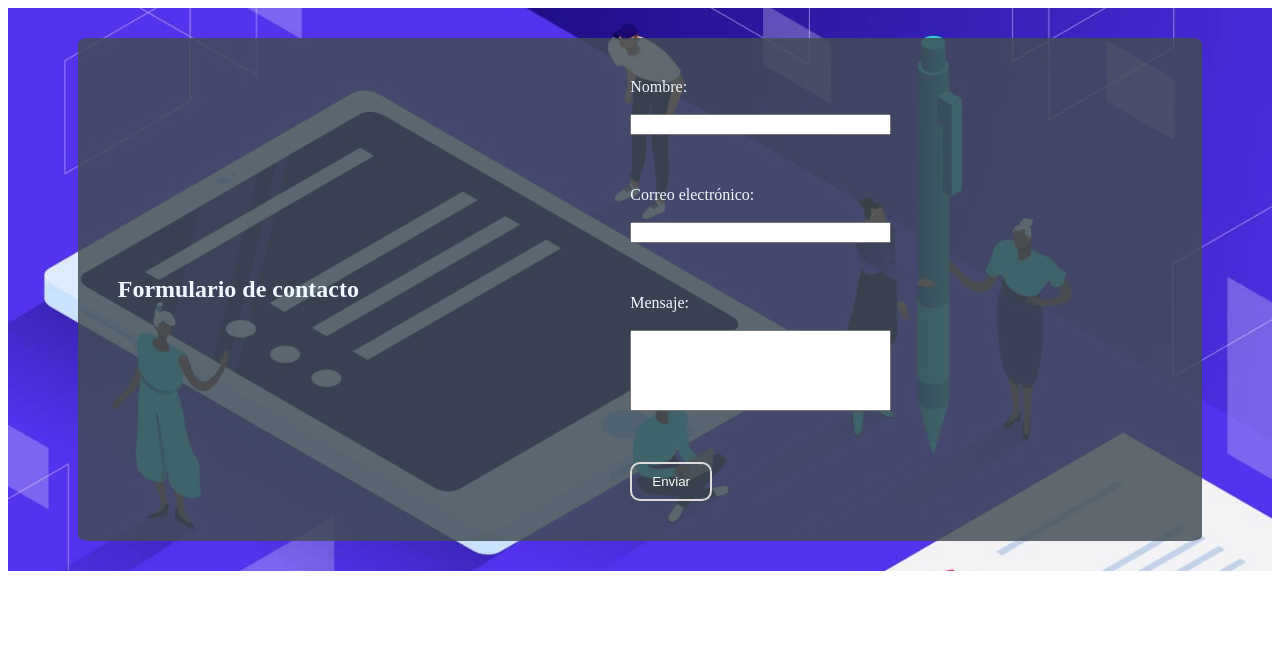
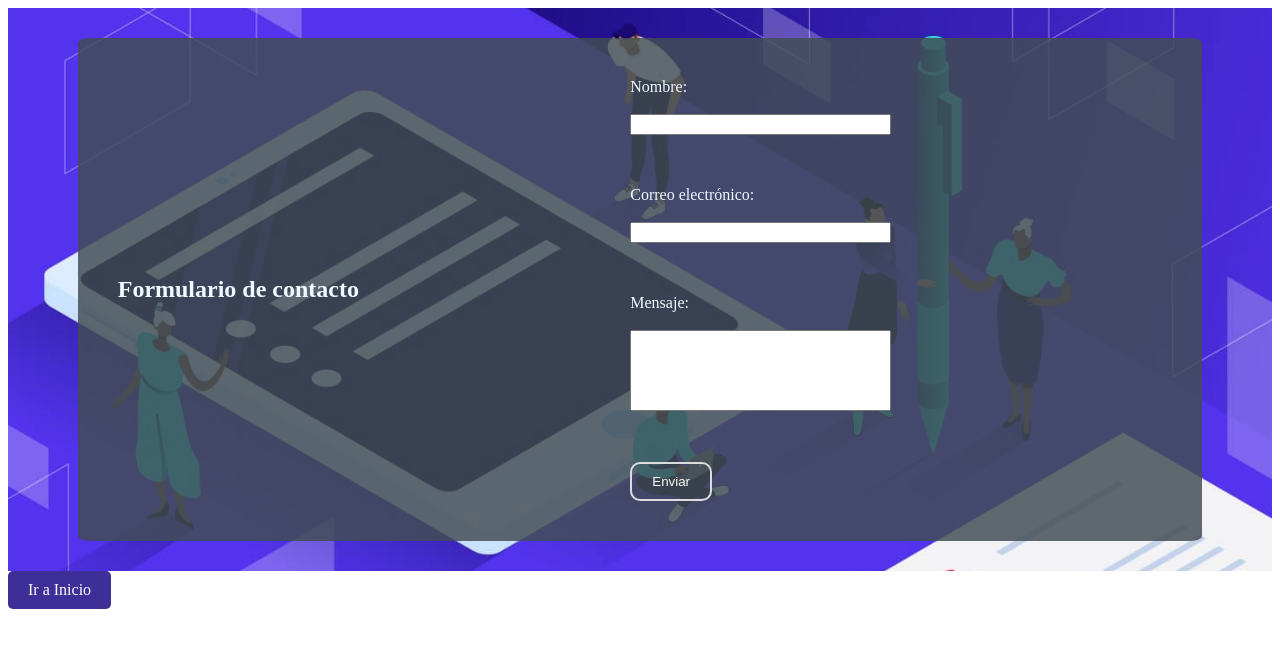
Before and after one commit to Alicia-Nazar/repasoDW, a plain HTML site: page contacto.html in a window 1280 px wide. Drawn offline with Linux system fonts and the light colour scheme.

Commit message:
boton inicio agregado a contacto

```diff
--- a/contacto.html
+++ b/contacto.html
@@ -14,14 +14,11 @@
                 <h2>Formulario de contacto</h2>
             </div>
             <div class="formGrid">
-
                 <form action="">
-
                     <div class="formItem">
                         <label for="">Nombre: </label><br>
                         <input type="text" class="line-input" name="nombre" required><br><br>
                     </div>
-
                     <div class="formItem">
                         <label for="">Correo electrónico: </label><br>
                         <input type="email" class="line-input"name="correo" required><br><br>
@@ -35,6 +32,7 @@
             </div>
         </div>
     </section>
+    <a href="index.html" class="boton">Ir a Inicio</a>
 
 </body>
 </html>
--- a/estiloContacto.css
+++ b/estiloContacto.css
@@ -50,3 +50,17 @@ textarea{
     border-color: #dcdcdc;
     color: #333;
 }
+
+.boton {
+    display: inline-block;
+    padding: 10px 20px;
+    background-color: #3e2e98;
+    color: #fff;
+    text-decoration: none;
+    border-radius: 5px;
+    transition: background-color 0.3s, border-color 0.3s, color 0.3s;
+}
+
+.boton:hover {
+    background-color: #257aa4;
+}
```
